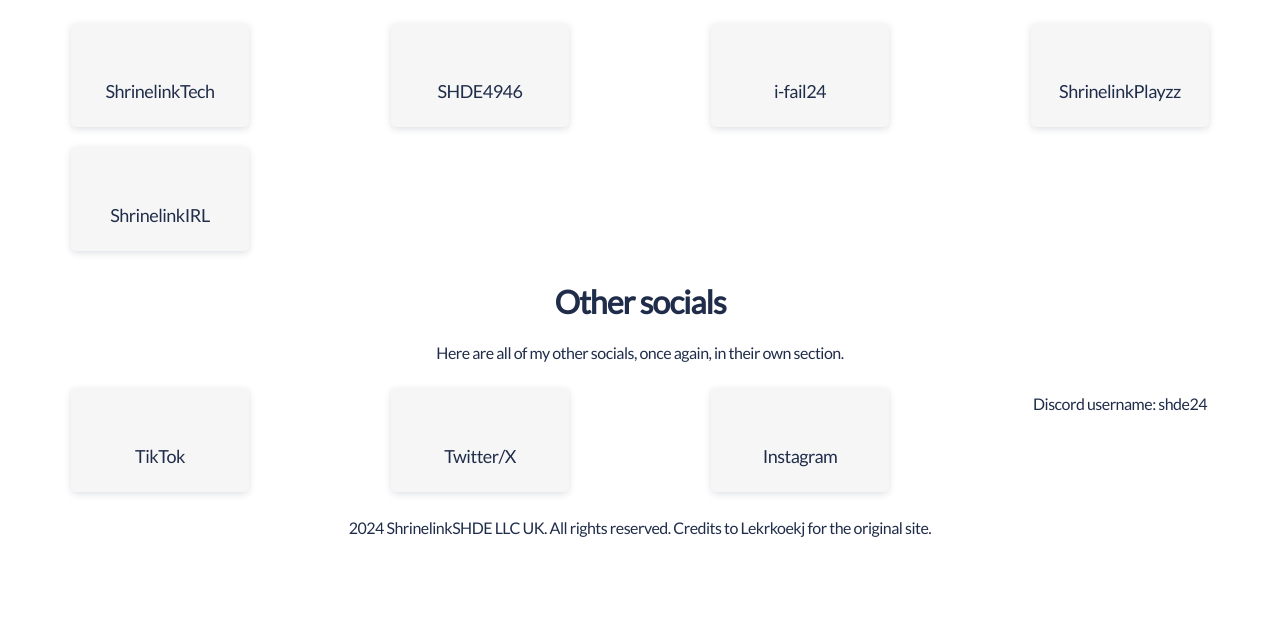
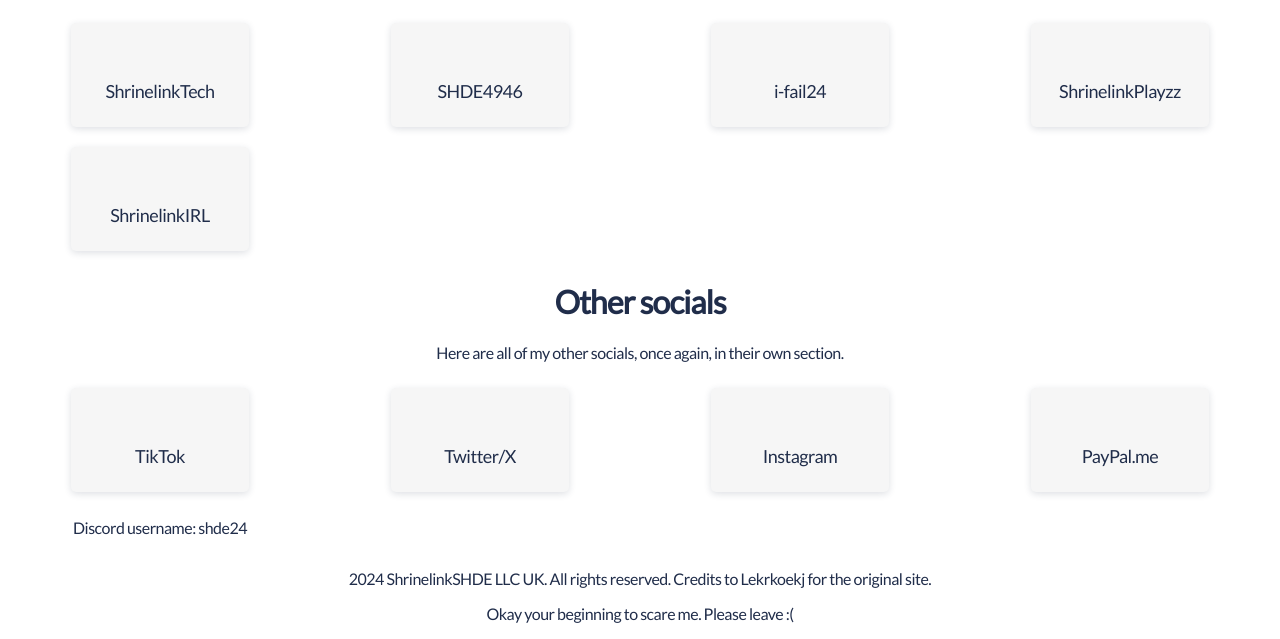
Before and after one commit to shde24/shde24.github.io, a plain HTML site: page index.html in a window 1280 px wide. Shown: the part 435-1074 px from the top of the page. Before the commit the page ends 988 px from the top, so only its background shows below. Drawn offline with Linux system fonts and the light colour scheme; some icons are missing.

Commit message:
Update index.html

```diff
--- a/index.html
+++ b/index.html
@@ -106,6 +106,13 @@
                 Instagram</button>
                 </a>
             </center>
+            <center>
+            <a href="https://paypal.me/@WavetecRR">
+                    <button class="normal">
+                        <br>
+                PayPal.me</button>
+                </a>
+            </center>
 <p> Discord username: shde24</p>
 
 <script src="https://shde24.statuspage.io/embed/script.js"></script>
@@ -113,6 +120,7 @@
 <center>
 <footer>
 <p> 2024 ShrinelinkSHDE LLC UK. All rights reserved. Credits to Lekrkoekj for the original site.</p>
+<p>Okay your beginning to scare me. Please leave :(</p>
 </footer>
 </center>
     </body>
```
